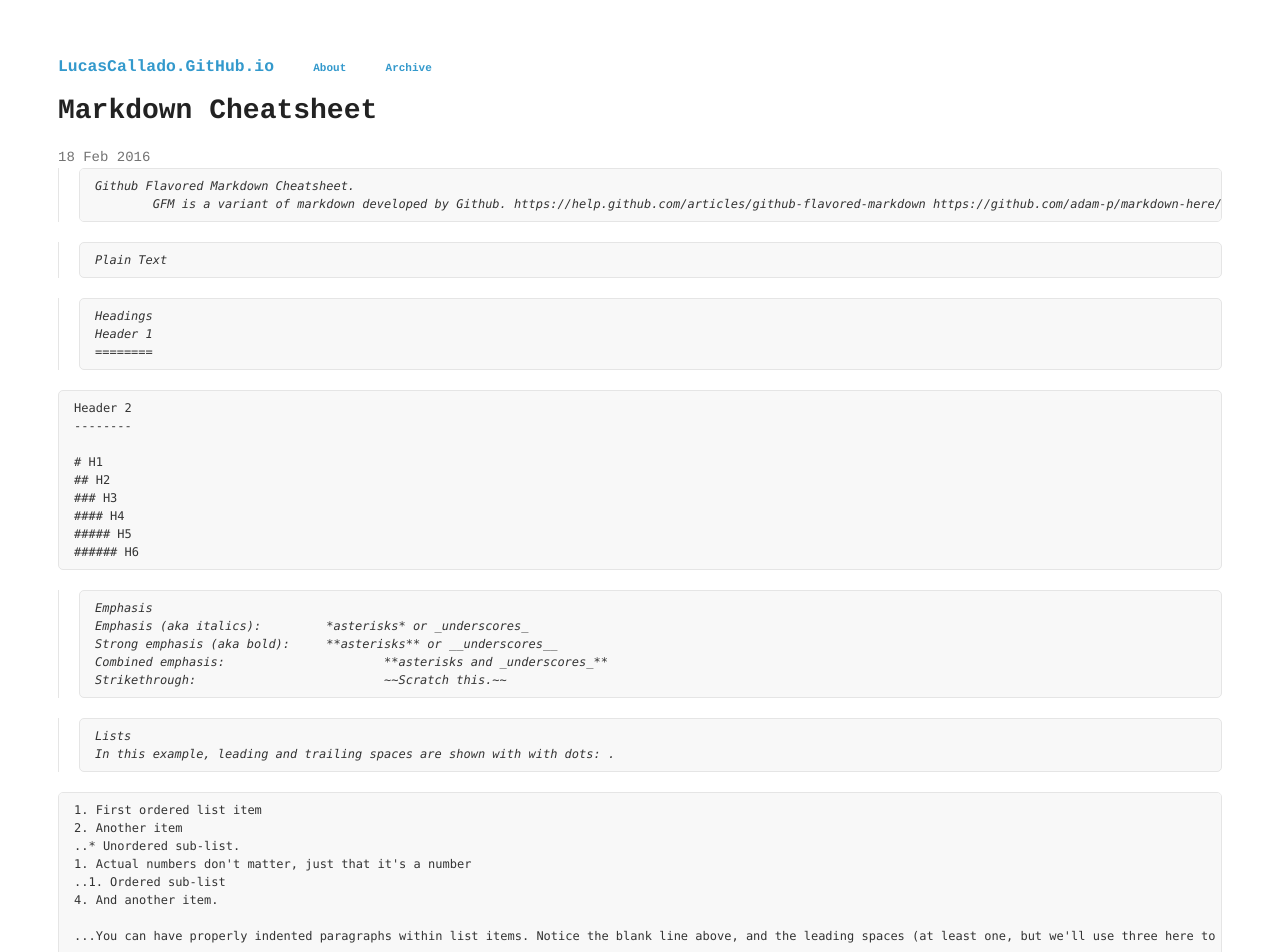
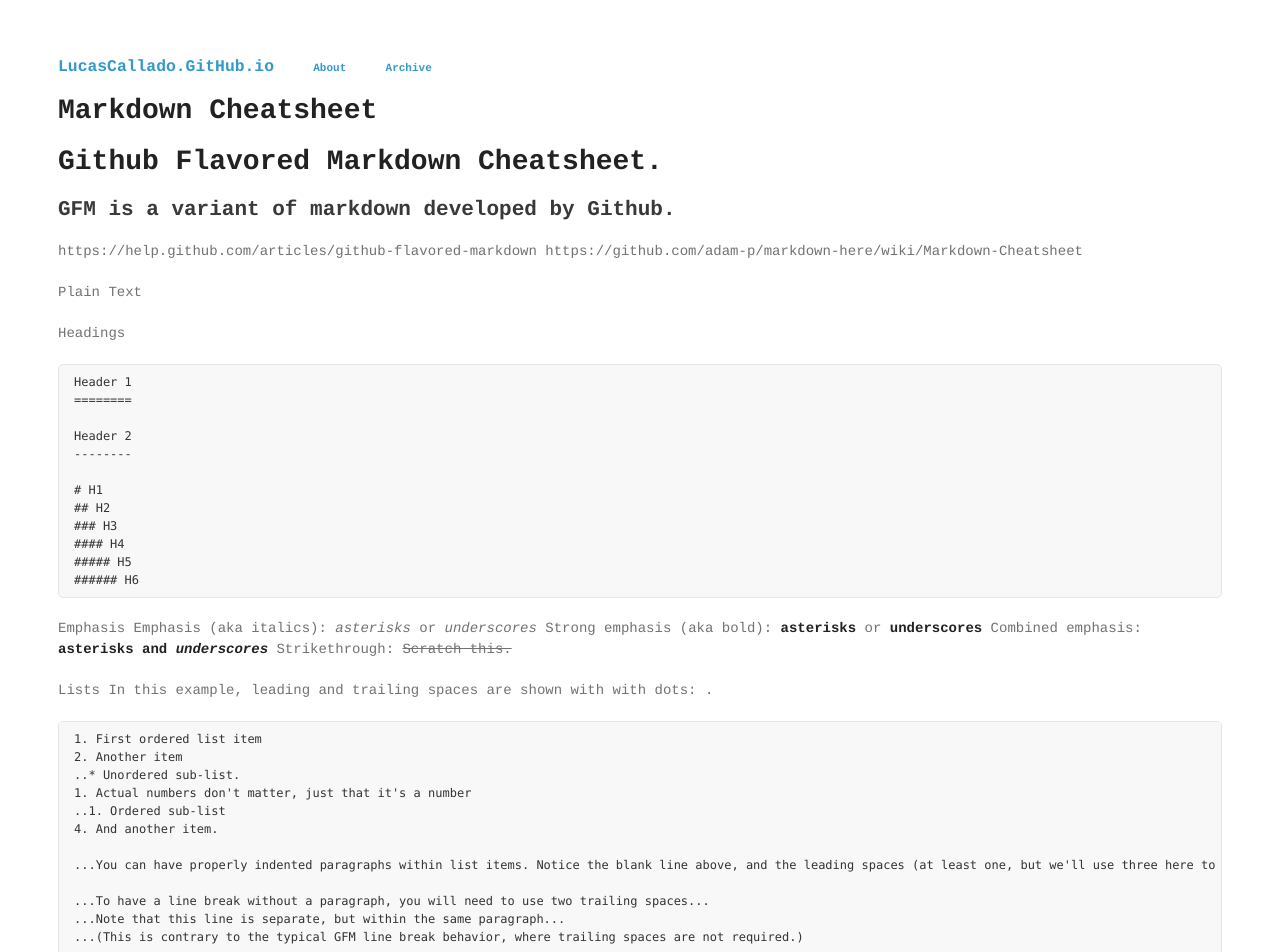
Before and after one commit to lucascallado/lucascallado.github.io, a Jekyll site: the page built from _posts/2016-2-18-MarkDown-Cheatsheet.md, in a window 1280 px wide. Shown: the top 952 px of the page. Built offline with Jekyll 4.4.1, drawn with Linux system fonts in a browser that asks for light colours; our own code applies the rules of GitHub Pages for plain Markdown files; comment, search, counter and statistics services are not loaded; some of the changed text lies outside the part shown.

Commit message:
more clean up

````diff
--- a/_includes/footer.html
+++ b/_includes/footer.html
@@ -1,7 +1,6 @@
 <footer>
   <div>
-    <p>{{ site.name }} &copy; {{ site.time | date: '%Y' }}. <br /></p>
-    <p><small>Hosted on GitHub Pages &mdash; All rights reserved.</small></p>
+    <p>{{ site.name }} &copy; {{ site.time | date: '%Y' }}. <small>Hosted on GitHub Pages &mdash; All rights reserved.</small></p>
   </div>
 </footer>
 
--- a/_posts/2016-2-18-MarkDown-Cheatsheet.md
+++ b/_posts/2016-2-18-MarkDown-Cheatsheet.md
@@ -1,11 +1,18 @@
->	Github Flavored Markdown Cheatsheet.
->		GFM is a variant of markdown developed by Github.
+---
+layout: page
+title: Markdown Cheatsheet
+comments: true
+---
+# Github Flavored Markdown Cheatsheet.
+
+## GFM is a variant of markdown developed by Github.
 https://help.github.com/articles/github-flavored-markdown
 https://github.com/adam-p/markdown-here/wiki/Markdown-Cheatsheet
 
->	Plain Text
+Plain Text
 
->	Headings
+Headings
+
 	Header 1
 	========
 
@@ -19,13 +26,13 @@ https://github.com/adam-p/markdown-here/wiki/Markdown-Cheatsheet
 	##### H5
 	###### H6
 
->	Emphasis
+Emphasis
 	Emphasis (aka italics):		*asterisks* or _underscores_
 	Strong emphasis (aka bold):	**asterisks** or __underscores__
 	Combined emphasis:			**asterisks and _underscores_**
 	Strikethrough:				~~Scratch this.~~
 
->	Lists
+Lists
 	In this example, leading and trailing spaces are shown with with dots: .
 
 	1. First ordered list item
@@ -50,7 +57,7 @@ https://github.com/adam-p/markdown-here/wiki/Markdown-Cheatsheet
 	- [ ] checkbox
 	- [x] checked checkbox
 
->	URLs
+URLs
 	There are two ways to create links.
 
 	[text](url)	Turn text into an URL.
@@ -78,12 +85,12 @@ https://github.com/adam-p/markdown-here/wiki/Markdown-Cheatsheet
 	[1]: http://slashdot.org
 	[link text itself]: http://www.reddit.com
 
->	Images
+Images
 	Inline-style:		![alt text](url "title")
 
 	Reference-style:	![alt text][logo]
 
->	Code Blocks
+Code Blocks
 	Markdown converts text with four spaces at the front of each line to code
 	blocks. GFM supports that, but we also support fenced blocks. Just wrap your
 	code blocks in ``` and you won't need to indent manually to trigger a code
@@ -103,7 +110,7 @@ https://github.com/adam-p/markdown-here/wiki/Markdown-Cheatsheet
 	But let's throw in a <b>tag</b>.
 	```
 
->	Syntax highlighting
+Syntax highlighting
 	Code blocks can be taken a step further to add syntax highlighting if you
 	request it. In your fenced block, add an optional language identifier and
 	it will run it through syntax highlighting. For example, to syntax highlight
@@ -119,7 +126,7 @@ https://github.com/adam-p/markdown-here/wiki/Markdown-Cheatsheet
 	detection and syntax highlighting. You can find out which keywords are valid
 	by perusing the languages YAML file [https://github.com/github/linguist/blob/master/lib/linguist/languages.yml].
 
->	Tables
+Tables
 	Tables aren't part of the core Markdown spec, but they are part of GFM and
 	Markdown Here supports them. They are an easy way of adding tables to your
 	email -- a task that would otherwise require copy-pasting from another application.
@@ -137,18 +144,18 @@ https://github.com/adam-p/markdown-here/wiki/Markdown-Cheatsheet
 
 	Markdown | Less | Pretty
 	--- | --- | ---
-	*Still* | `renders` | **nicely**
+	\*Still\* | `renders` | **nicely**
 	1 | 2 | 3
 
->	Blockquotes
-	> Blockquotes are very handy in email to emulate reply text.
-	> This line is part of the same quote.
+Blockquotes
+	Blockquotes are very handy in email to emulate reply text.
+	This line is part of the same quote.
 
 	Quote break.
 
-	> This is a very long line that will still be quoted properly when it wraps. Oh boy let's keep writing to make sure this is long enough to actually wrap for everyone. Oh, you can *put* **Markdown** into a blockquote.
+	This is a very long line that will still be quoted properly when it wraps. Oh boy let's keep writing to make sure this is long enough to actually wrap for everyone. Oh, you can *put* **Markdown** into a blockquote.
 
->	Inline html
+Inline html
 	You can also use raw HTML in your Markdown, and it'll mostly work pretty well.
 
 	<dl>
@@ -156,10 +163,10 @@ https://github.com/adam-p/markdown-here/wiki/Markdown-Cheatsheet
   		<dd>Is something people use sometimes.</dd>
 
   		<dt>Markdown in HTML</dt>
-  		<dd>Does *not* work **very** well. Use HTML <em>tags</em>.</dd>
+  		<dd>Does \*not\* work **very** well. Use HTML <em>tags</em>.</dd>
 	</dl>
 
->	Horizontal Rule
+Horizontal Rule
 	Three or more...
 
 	---
@@ -169,12 +176,11 @@ https://github.com/adam-p/markdown-here/wiki/Markdown-Cheatsheet
 	***
 
 	Asterisks
-
 	___
 
 	Underscores
 
->	Line Breaks
+Line Breaks
 	My basic recommendation for learning how line breaks work is to experiment
 	and discover -- hit <Enter> once (i.e., insert one newline), then hit it
 	twice (i.e., insert two newlines), see what happens. You'll soon learn to
--- a/stylesheets/styles.css
+++ b/stylesheets/styles.css
@@ -184,7 +184,6 @@ hr {
 }
 
 footer {
-  width:270px;
   float:left;
   bottom:50px;
   -webkit-font-smoothing:subpixel-antialiased;
````
Also changed, not shown: other parts of _posts/2016-2-18-MarkDown-Cheatsheet.md (+1 -1 lines), _includes/comments.html (+6 -8 lines), _posts/2016-2-17-RegEx-Cheatsheet.md (+17 -11 lines).
